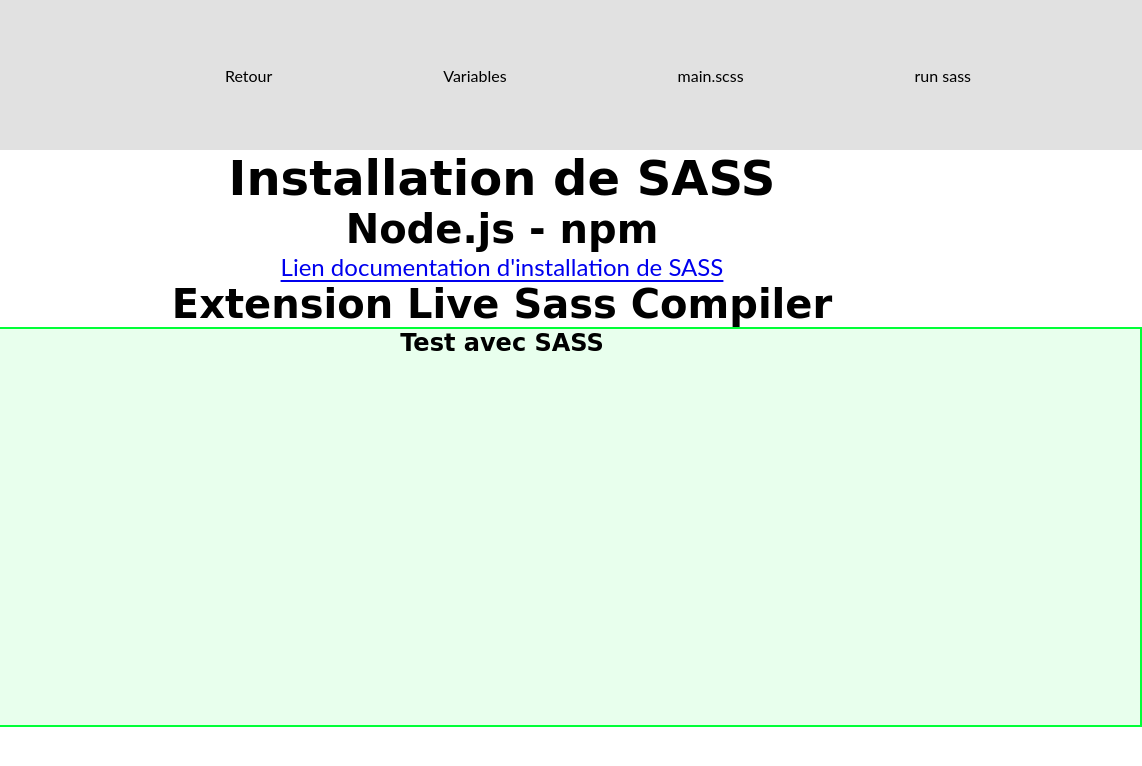
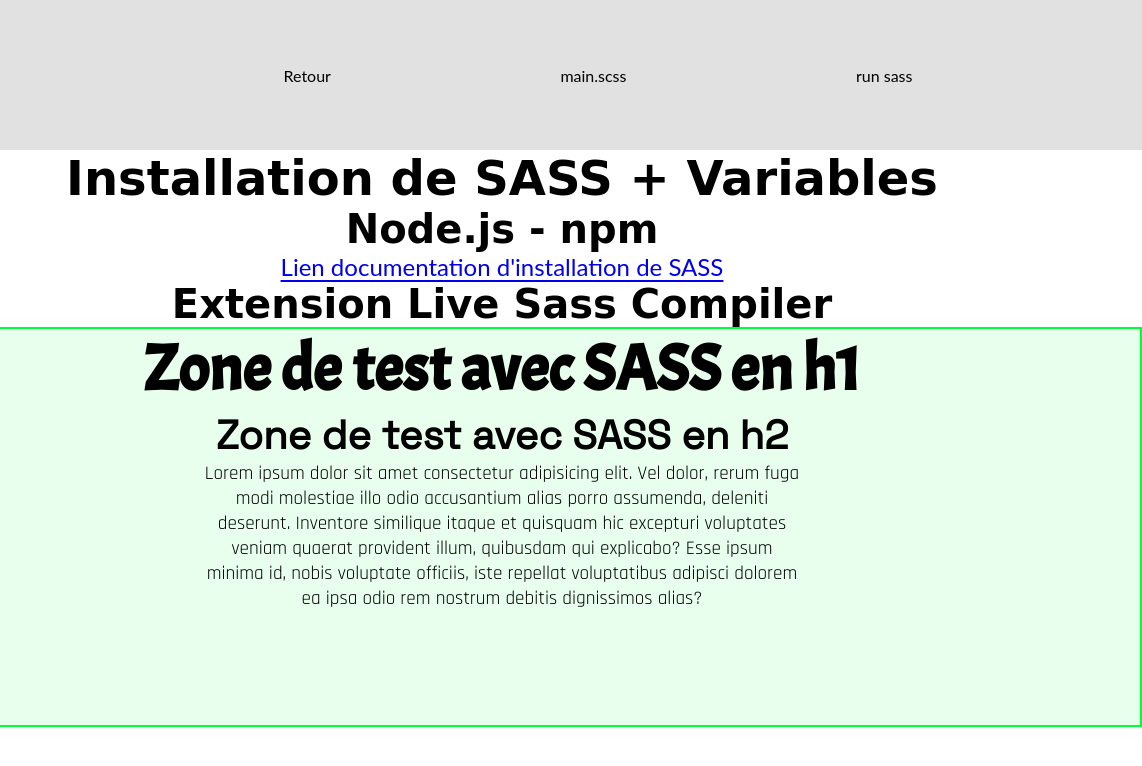
Before and after one commit to prestationweb42/Formation-SASS, a website: page 1.Cours/1.Variables/index.html in a window 1280 px wide. Shown: the full height of the page, 138-1280 px from the left. Drawn offline with Linux system fonts and the light colour scheme; a web font is replaced by a local one.

Commit message:
continu lesson variables

```diff
--- a/1.Cours/1.Variables/index.html
+++ b/1.Cours/1.Variables/index.html
@@ -19,9 +19,6 @@
                             <a href="../index.html">Retour</a>
                         </li>
                         <li>
-                            <a href="1.Variables/">Variables</a>
-                        </li>
-                        <li>
                             <a href="sass/main.scss">main.scss</a>
                         </li>
                         <li>
@@ -31,7 +28,7 @@
                 </nav>
             </header>
             <section class="section_hero">
-                <h1>Installation de SASS</h1>
+                <h1>Installation de SASS + Variables</h1>
                 <h2>Node.js - npm</h2>
                 <a href="https://sass-lang.com/install/" target="_blank"
                     >Lien documentation d'installation de SASS</a
@@ -39,7 +36,18 @@
                 <h2>Extension Live Sass Compiler</h2>
             </section>
             <section class="section_test">
-                <h1>Test avec SASS</h1>
+                <h1>Zone de test avec SASS en h1</h1>
+                <h2>Zone de test avec SASS en h2</h2>
+                <p>
+                    Lorem ipsum dolor sit amet consectetur adipisicing elit. Vel
+                    dolor, rerum fuga modi molestiae illo odio accusantium alias
+                    porro assumenda, deleniti deserunt. Inventore similique
+                    itaque et quisquam hic excepturi voluptates veniam quaerat
+                    provident illum, quibusdam qui explicabo? Esse ipsum minima
+                    id, nobis voluptate officiis, iste repellat voluptatibus
+                    adipisci dolorem ea ipsa odio rem nostrum debitis
+                    dignissimos alias?
+                </p>
             </section>
         </main>
     </body>
--- a/1.Cours/1.Variables/run.txt
+++ b/1.Cours/1.Variables/run.txt
@@ -10,3 +10,6 @@
 
 run sass watch :
 sass --watch .\sass\main.scss ./style/main.css
+
+or with the script into package.json
+npm run sass
--- /dev/null
+++ b/1.Cours/1.Variables/sass/_typo.scss
@@ -0,0 +1,16 @@
+/* Partial  font family */
+
+@import url("https://fonts.googleapis.com/css2?family=Acme&display=swap");
+@import url("https://fonts.googleapis.com/css2?family=Space+Grotesk&display=swap");
+@import url('https://fonts.googleapis.com/css2?family=Rajdhani&display=swap');
+
+/* variable font family */
+$font-fam-h1: "Acme";
+$font-fam-h2: "Space Grotesk";
+$font-fam-p: "Rajdhani";
+
+
+/* variable font size */
+$font-size-h1: 4em;
+$font-size-h2: 2.5em;
+$font-size-p: 1.2em;
--- a/1.Cours/1.Variables/sass/main.scss
+++ b/1.Cours/1.Variables/sass/main.scss
@@ -1,7 +1,12 @@
 /* Setting section_test with SASS */
+/* Import Partials */
+// @import "typo";
+@use "typo" as typo;
 
 /* variable color */
 $lightbleu: #00ff37;
+
+
 
 /* Setting section_test */
 .section_test {
@@ -11,4 +16,19 @@
 }
 .section_test h1 {
     text-align: center;
+    font-size: typo.$font-size-h1;
+    font-family: typo.$font-fam-h1;
 }
+.section_test h2 {
+    text-align: center;
+    font-size: typo.$font-size-h2;
+    font-family: typo.$font-fam-h2;
+}
+.section_test p {
+    text-align: center;
+    font-size: typo.$font-size-p;
+    font-family: typo.$font-fam-p;
+    display: block;
+    width: 600px;
+    margin: auto;
+}
```
Also changed, not shown: 1.Cours/1.Variables/package.json (added, +12 -0 lines), 1.Cours/1.Variables/style/main.css, 1 other file.
